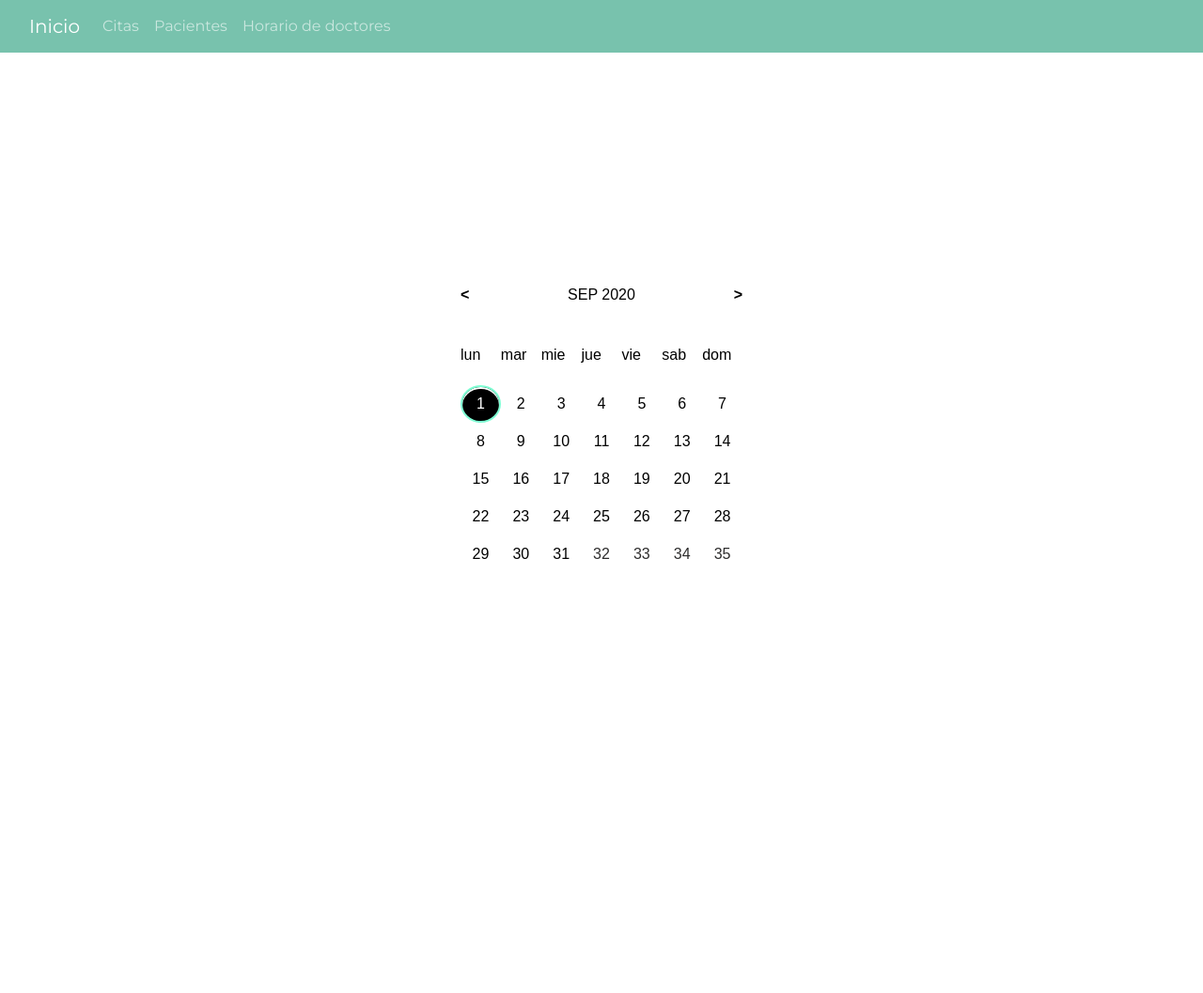
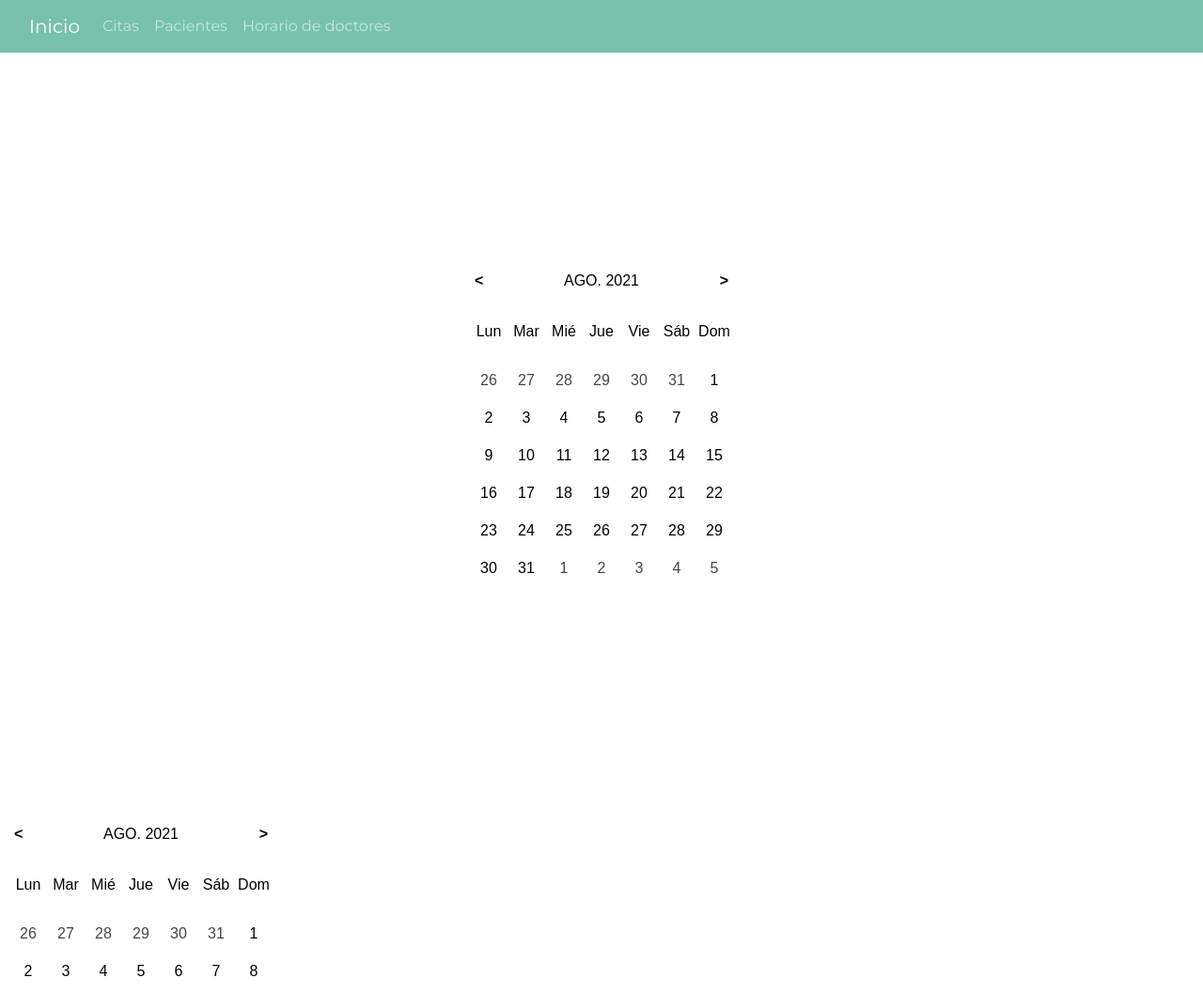
Before and after one commit to Alejandro-MOP/sgcm_equipo_4_6SISA, a plain HTML site: page public/Seleccita.html in a window 1280 px wide. Shown: the top 1057 px of the page at 94% size. Before the commit the page ends 856 px from the top, so only its background shows below. Drawn offline with nearby package versions, Linux system fonts and the light colour scheme.

Commit message:
ADD:  calendario con movimiento  en javascript

```diff
--- /dev/null
+++ b/assets/js/calendar.js
@@ -0,0 +1,153 @@
+class Calendar {
+    constructor(id) {
+        this.cells = [];
+        this.selectedDate = null;
+        this.currentMonth = moment();
+        this.elCalendar = document.getElementById(id);
+        this.showTemplate();
+        this.elGridBody = this.elCalendar.querySelector('.grid__body');
+        this.elMonthName = this.elCalendar.querySelector('.month-name');
+        this.showCells();
+    }
+
+    showTemplate() {
+        this.elCalendar.innerHTML = this.getTemplate();
+        this.addEventListenerToControls();
+    }
+
+    getTemplate() {
+        let template = `
+            <div class="calendar__header">
+                <button type="button" class="control control--prev">&lt;</button>
+                <span class="month-name">dic 2019</span>
+                <button type="button" class="control control--next">&gt;</button>
+            </div>
+            <div class="calendar__body">
+                <div class="grid">
+                    <div class="grid__header">
+                        <span class="grid__cell grid__cell--gh">Lun</span>
+                        <span class="grid__cell grid__cell--gh">Mar</span>
+                        <span class="grid__cell grid__cell--gh">Mié</span>
+                        <span class="grid__cell grid__cell--gh">Jue</span>
+                        <span class="grid__cell grid__cell--gh">Vie</span>
+                        <span class="grid__cell grid__cell--gh">Sáb</span>
+                        <span class="grid__cell grid__cell--gh">Dom</span>
+                    </div>
+                    <div class="grid__body">
+                    </div>
+                </div>
+            </div>
+        `;
+        return template;
+    }
+
+    addEventListenerToControls() {
+        let elControls = this.elCalendar.querySelectorAll('.control');
+        elControls.forEach(elControl => {
+            elControl.addEventListener('click', e => {
+                let elTarget = e.target;
+                if (elTarget.classList.contains('control--next')) {
+                    this.changeMonth(true);
+                } else {
+                    this.changeMonth(false);
+                }
+                this.showCells();
+            });
+        });
+    }
+
+    changeMonth(next = true) {
+        if (next) {
+            this.currentMonth.add(1, 'months');
+        } else {
+            this.currentMonth.subtract(1, 'months');
+        }
+    }
+
+    showCells() {
+        this.cells = this.generateDates(this.currentMonth);
+        if (this.cells === null) {
+            console.error('No fue posible generar las fechas del calendario.');
+            return;
+        }
+
+        this.elGridBody.innerHTML = '';
+        let templateCells = '';
+        let disabledClass = '';
+        for (let i = 0; i < this.cells.length; i++) {
+            disabledClass = '';
+            if (!this.cells[i].isInCurrentMonth) {
+                disabledClass = 'grid__cell--disabled';
+            }
+            // <span class="grid__cell grid__cell--gd grid__cell--selected">1</span>
+            templateCells += `
+                <span class="grid__cell grid__cell--gd ${disabledClass}" data-cell-id="${i}">
+                    ${this.cells[i].date.date()}
+                </span>
+            `;
+        }
+        this.elMonthName.innerHTML = this.currentMonth.format('MMM YYYY');
+        this.elGridBody.innerHTML = templateCells;
+        this.addEventListenerToCells();
+    }
+
+    generateDates(monthToShow = moment()) {
+        if (!moment.isMoment(monthToShow)) {
+            return null;
+        }
+        let dateStart = moment(monthToShow).startOf('month');
+        let dateEnd = moment(monthToShow).endOf('month');
+        let cells = [];
+
+        // Encontrar la primer fecha que se va a mostrar en el calendario
+        while (dateStart.day() !== 1) {
+            dateStart.subtract(1, 'days');
+        }
+
+        // Encontrar la última fecha que se va a mostrar en el calendario
+        while (dateEnd.day() !== 0) {
+            dateEnd.add(1, 'days');
+        }
+
+        // Genera las fechas del grid
+        do {
+            cells.push({
+                date: moment(dateStart),
+                isInCurrentMonth: dateStart.month() === monthToShow.month()
+            });
+            dateStart.add(1, 'days');
+        } while (dateStart.isSameOrBefore(dateEnd));
+
+        return cells;
+    }
+
+    addEventListenerToCells() {
+        let elCells = this.elCalendar.querySelectorAll('.grid__cell--gd');
+        elCells.forEach(elCell => {
+            elCell.addEventListener('click', e => {
+                let elTarget = e.target;
+                if (elTarget.classList.contains('grid__cell--disabled') || elTarget.classList.contains('grid__cell--selected')) {
+                    return;
+                }
+                // Deselecionar la celda anterior
+                let selectedCell = this.elGridBody.querySelector('.grid__cell--selected');
+                if (selectedCell) {
+                    selectedCell.classList.remove('grid__cell--selected');
+                }
+                // Selecionar la nueva celda
+                elTarget.classList.add('grid__cell--selected');
+                this.selectedDate = this.cells[parseInt(elTarget.dataset.cellId)].date;
+                // Lanzar evento change
+                this.elCalendar.dispatchEvent(new Event('change'));
+            });
+        });
+    }
+
+    getElement() {
+        return this.elCalendar;
+    }
+
+    value() {
+        return this.selectedDate;
+    }
+}
--- a/assets/styles/calendar.css
+++ b/assets/styles/calendar.css
@@ -1,84 +1,84 @@
-*, *:before, *:after{
+*, *:before, *:after {
     padding: 0;
     margin: 0;
     box-sizing: border-box;
 }
 
+:root {
 
-.root{
+    --color-bg-calendar: #ffffff;
+    --color-cell: #020202;
+    --color-cell-disabled: #424649;
+}
+
+.root {
     min-height: 100vh;
-    padding: 0, 15px;
+    padding: 0 15px;
     display: flex;
     justify-content: center;
     align-items: center;
 }
 
-.calendar{
-    padding: 20px, 10px;
-    background-color:rgb(255, 255, 255);
+.calendar {
+    padding: 20px 10px;
+    background-color: var(--color-bg-calendar);
     border-radius: 3px;
     width: 100%;
     max-width: 300px;
     font-family: sans-serif;
 }
 
-.calendar_header {
-    color: rgb(0, 0, 0, 0.993);
+.calendar__header {
+    color: rgb(0, 0, 0);
     display: flex;
     justify-content: space-between;
     text-transform: uppercase;
-    margin-bottom: 40px;
+    margin-bottom: 30px;
 }
 
-.calendar .control{
-    color: rgb(0, 0, 0, 0.993);
+.calendar .control {
+    color: rgb(7, 7, 7);
     font-weight: bold;
     background-color: transparent;
     border: none;
     cursor: pointer;
-    padding: 0, 30px;
-
+    padding: 0 5px;
 }
 
-.grid_header, .grid_body{
+.grid__header, .grid__body {
     display: grid;
     grid-template-columns: repeat(7, 1fr);
 }
 
-.grid_header{
-    color: black;
+.grid__header {
+    color: rgb(2, 2, 2);
     margin-bottom: 20px;
-
 }
 
-.grid_body{
+.grid__body {
     grid-auto-rows: 40px;
-    color:rgb(0, 0, 0);
-
+    color: var(--color-cell);
 }
 
-.grid_cell{
+.grid__cell {
     display: flex;
     justify-content: center;
     align-items: center;
 }
 
-.grid_cell--gd{
+.grid__cell--gd {
     cursor: pointer;
 }
-.grid_cell-selected{
-    color:white;
-    background-color: black;
+
+.grid__cell--selected {
+    color: var(--color-bg-calendar);
+    background-color: rgb(0, 0, 0);
     border-radius: 50%;
-    border: 2px solid aquamarine;
-    box-shadow: 000 2px white inset;
+    border: 2px solid rgb(110, 110, 110);
+    box-shadow: 0 0 0 2px var(--color-bg-calendar) inset;
 }
 
-.grid__cell--disabled{
-    color: rgb(255, 255, 255);
-
-}
-.grid__cell--disabled1{
-    color: rgb(46, 45, 45);
+.grid__cell--disabled {
+    color: var(--color-cell-disabled);
     cursor: not-allowed;
 }
--- a/public/Seleccita.html
+++ b/public/Seleccita.html
@@ -42,60 +42,27 @@
         <!--finHeader-->
 
             <div class="root">
-            <div class="calendar" id="calendar p-4 m-4" >
-                <div class="calendar_header">
-                    <button class="control control--prev">
-                         &lt; </button>
-                         <span class="month-name">sep 2020</span>
-                    <button class="control control--next">></button>
+            <div class="calendar" id="calendar" >
+            </div>
+        </div>
 
-                </div>
-                <div class="calendar_body">
-                    <div class="grid">
-                    <div class="grid_header">
-                         <span class="grid__cell grid__cell--gh">lun</span>
-                         <span class="grid__cell grid__cell--gh">mar</span>
-                         <span class="grid__cell grid__cell--gh">mie</span>
-                         <span class="grid__cell grid__cell--gh">jue</span>
-                         <span class="grid__cell grid__cell--gh">vie</span>
-                         <span class="grid__cell grid__cell--gh">sab </span>
-                         <span class="grid__cell grid__cell--gh">dom</span>
-                    </div>
-                    <div class="grid_body">
-                        <span class="grid_cell grid_cell--gd grid_cell-selected">1</span>
-                        <span class="grid_cell grid_cell--gd">2</span>
-                        <span class="grid_cell grid_cell--gd">3</span>
-                        <span class="grid_cell grid_cell--gd">4</span>
-                        <span class="grid_cell grid_cell--gd">5</span>
-                        <span class="grid_cell grid_cell--gd">6</span>
-                        <span class="grid_cell grid_cell--gd">7</span>
-                        <span class="grid_cell grid_cell--gd">8</span>
-                        <span class="grid_cell grid_cell--gd">9</span>
-                        <span class="grid_cell grid_cell--gd">10</span>
-                        <span class="grid_cell grid_cell--gd">11</span>
-                        <span class="grid_cell grid_cell--gd">12</span>
-                        <span class="grid_cell grid_cell--gd">13</span>
-                        <span class="grid_cell grid_cell--gd">14</span>
-                        <span class="grid_cell grid_cell--gd">15</span>
-                        <span class="grid_cell grid_cell--gd">16</span>
-                        <span class="grid_cell grid_cell--gd">17</span>
-                        <span class="grid_cell grid_cell--gd">18</span>
-                        <span class="grid_cell grid_cell--gd">19</span>
-                        <span class="grid_cell grid_cell--gd">20</span>
-                        <span class="grid_cell grid_cell--gd">21</span>
-                        <span class="grid_cell grid_cell--gd">22</span>
-                        <span class="grid_cell grid_cell--gd">23</span>
-                        <span class="grid_cell grid_cell--gd">24</span>
-                        <span class="grid_cell grid_cell--gd">25</span>
-                        <span class="grid_cell grid_cell--gd">26</span>
-                        <span class="grid_cell grid_cell--gd">27</span>
-                        <span class="grid_cell grid_cell--gd">28</span>
-                        <span class="grid_cell grid_cell--gd">29</span>
-                        <span class="grid_cell grid_cell--gd">30</span>
-                        <span class="grid_cell grid_cell--gd">31</span>
-                        <span class="grid_cell grid_cell--gd grid__cell--disabled1">32</span>
-                        <span class="grid_cell grid_cell--gd grid__cell--disabled1">33</span>
-                        <span class="grid_cell grid_cell--gd grid__cell--disabled1">34</span>
-                        <span class="grid_cell grid_cell--gd grid__cell--disabled1">35</span>
-                </div>
-            </div>
+        <div class="calendar" id="calendar2">
+
+        </div>
+    </div>
+    <script  type="text/javascript" src="https://cdnjs.cloudflare.com/ajax/libs/moment.js/2.24.0/moment.min.js"></script>
+    <script  type="text/javascript" src="https://cdnjs.cloudflare.com/ajax/libs/moment.js/2.24.0/locale/es.js"></script>
+    <script  type="text/javascript" src="/assets/js/calendar.js"></script>
+    <script type="text/javascript">
+        let calendar = new Calendar('calendar');
+        calendar.getElement().addEventListener('change', e => {
+            console.log(calendar.value().format('LLL'));
+        });
+
+        let calendar2 = new Calendar('calendar2');
+        calendar2.getElement().addEventListener('change', e => {
+            console.log(calendar2.value().format('LLL'));
+        });
+    </script>
+</body>
+</html>
```
